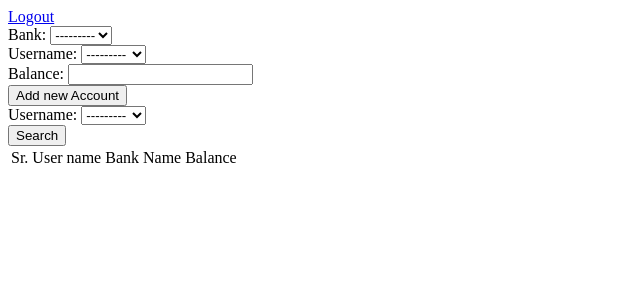
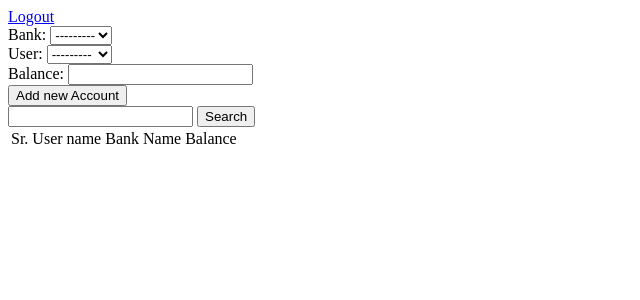
Before and after one commit to uzair114261/bank_management_system, a Django app: page /accounts/ in a window 1280 px wide. Shown: the top 300 px of the page, without its empty margins (0-640 px from the left). Run offline with Django 5.2, Linux system fonts and the light colour scheme; the visitor is signed in with stand-in values (Sample User, id 1); data comes from the database, SQL or seed files in the repository; data that the repository does not hold is empty.

Commit message:
Resolved: Updated the model field from "username" to "user" and added a related name. Additionally, updated the search mechanism to handle searches by either "first_name" or "last_name."

```diff
--- a/accounts/admin.py
+++ b/accounts/admin.py
@@ -3,6 +3,6 @@ from .models import  Account
 
 # Register your models here.
 class BankAdmin(admin.ModelAdmin):
-    list_display = ['bank', 'username', 'balance']
+    list_display = ['bank', 'user', 'balance']
 
 admin.site.register(Account, BankAdmin)
--- a/accounts/forms.py
+++ b/accounts/forms.py
@@ -6,12 +6,12 @@ from django.contrib.auth.models import User
 class AccountForm(forms.ModelForm):
     class Meta:
         model = Account
-        fields = ['bank', 'username', 'balance']
+        fields = ['bank', 'user', 'balance']
 
         widgets = {
             'balance': forms.TextInput(attrs={'class': 'form-control'}),
         }
-    username = forms.ModelChoiceField(
+    user = forms.ModelChoiceField(
         queryset=User.objects.all(),
         to_field_name='username',
         required=True,
@@ -23,15 +23,3 @@ class AccountForm(forms.ModelForm):
         required=True,
         widget=forms.Select(attrs={'class': 'form-control'})
     ),
-
-class SearchForm(forms.ModelForm):
-    class Meta:
-        model = Account
-        fields = ['username']
-
-    username = forms.ModelChoiceField(
-        queryset=User.objects.all(),
-        to_field_name='id',
-        required=True,
-        widget=forms.Select(attrs={'class': 'form-control', 'name': 'search_username'})
-    )
--- a/accounts/models.py
+++ b/accounts/models.py
@@ -5,8 +5,8 @@ from django.contrib.auth.models import User
 # Create your models here.
 class Account(models.Model):
     bank = models.ForeignKey(Bank, on_delete=models.CASCADE, related_name='bank')
-    username = models.ForeignKey(User, on_delete=models.CASCADE)
+    user = models.ForeignKey(User, on_delete=models.CASCADE, related_name='account_holder')
     balance = models.PositiveIntegerField()
 
     def __str__(self):
-        return f'{self.bank} for {self.username}'
+        return f'{self.bank} for {self.user}'
--- a/accounts/views.py
+++ b/accounts/views.py
@@ -1,10 +1,10 @@
-from django.contrib.admin.templatetags.admin_list import search_form
 from django.shortcuts import redirect
-from .forms import  AccountForm, SearchForm
+from .forms import  AccountForm
 from .models import Account
 from django.views.generic import  ListView
 from banks.models import Bank
 from django.contrib.auth.mixins import LoginRequiredMixin
+from django.db.models import Q
 
 # Create your views here.
 class AccountView(LoginRequiredMixin,ListView):
@@ -16,18 +16,18 @@ class AccountView(LoginRequiredMixin,ListView):
     def get(self, request, *args, **kwargs):
         super().get(request, *args, **kwargs)
         form = AccountForm()
-        search_form = SearchForm()
         account = ""
         if request.method == "GET":
-            search_username = request.GET.get("username", '')
-            if search_username:
-                account = Account.objects.filter(username=search_username).select_related('bank','username')
+            search_name = request.GET.get("search_name", '')
+            if search_name:
+                account = Account.objects.filter(
+                    Q(user__first_name=search_name) | Q(user__last_name=search_name)
+                ).select_related('bank','user')
             else:
-                account = Account.objects.all().select_related('bank','username')
+                account = Account.objects.all().select_related('bank','user')
         context = self.get_context_data()
         context['accounts'] = account
         context['form'] = form
-        context['search_form'] = search_form
         return self.render_to_response(context)
 
     def post(self, request, *args, **kwargs):
--- a/templates/accounts/index.html
+++ b/templates/accounts/index.html
@@ -13,7 +13,7 @@
     </form>
 
     <form method="GET">
-        {{search_form}}
+        <input type="text" name="search_name" />
         <button>Search</button>
     </form>
     <table>
@@ -29,7 +29,7 @@
         {% for account in accounts %}
             <tr>
                 <td>{{forloop.counter}}</td>
-                <td>{{account.username}}</td>
+                <td>{{account.user.first_name}} {{account.user.last_name}}</td>
                 <td>{{account.bank.bank_name}}</td>
                 <td>{{account.balance}}</td>
             </tr>
```
Also changed, not shown: accounts/migrations/0004_remove_account_username_account_user.py (added), accounts/migrations/0005_alter_account_user.py (added).
